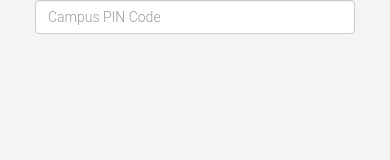
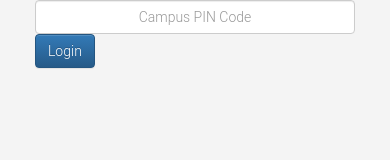
Before and after one commit to SimsLogic/simscare, a website: page SimsCare Hybrid/index.html in a window 390 px wide. Drawn offline with nearby package versions, Linux system fonts and the light colour scheme; some packages are replaced by stand-ins of ours.

Commit message:
Changes made by Javed Azan123 (javedahmed2001@gmail.com).

```diff
--- a/SimsCare Hybrid/home/index.js
+++ b/SimsCare Hybrid/home/index.js
@@ -1,5 +1,5 @@
 'use strict';
 
 app.home = kendo.observable({
-    onShow: function() {}
+    onShow: function() {alert("hi");}
 });
--- a/SimsCare Hybrid/home/view.html
+++ b/SimsCare Hybrid/home/view.html
@@ -15,8 +15,8 @@
 
                <div class=" col-xs-10 col-sm-4 col-md-4 col-lg-4">
 
-                <input type="text" class="form-control" placeholder="Campus PIN Code">
-
+                <input type="text" class="form-control text-center" placeholder="Campus PIN Code">
+                <button id="btnlogin" type="button" class="btn btn-primary">Login</button>
             </div><!-- /.col-lg-4 -->
 
 
```
